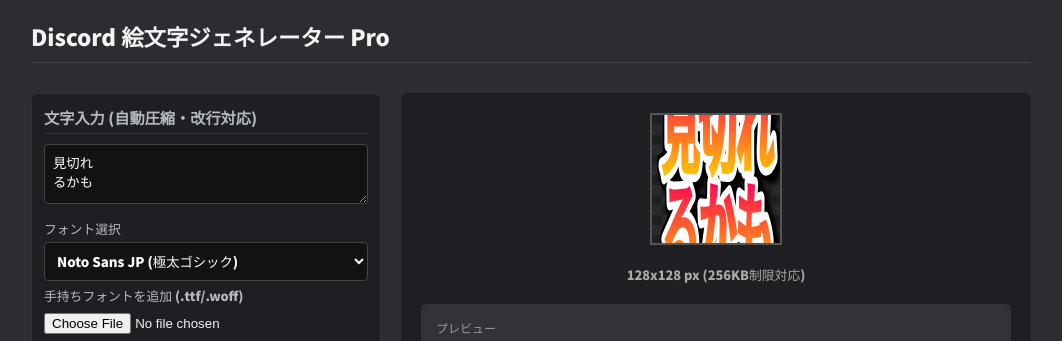
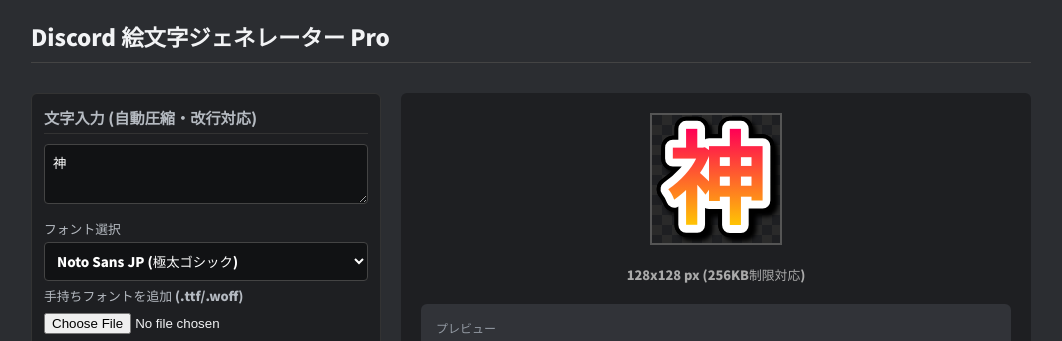
Before and after one commit to obakataro/emoji-maker, a plain HTML site: page index.html in a window 1280 px wide. Shown: the top 341 px of the page, without its empty margins (109-1171 px from the left). Drawn offline with Linux system fonts and the light colour scheme; a web font is replaced by a local one.

Commit message:
Update index.html

```diff
--- a/index.html
+++ b/index.html
@@ -150,7 +150,7 @@
 
         <div class="control-group">
             <h3>文字入力 (自動圧縮・改行対応)</h3>
-            <textarea id="textInput" placeholder="改行で&#10;2行に&#10;なります">見切れ&#10;るかも</textarea>
+            <textarea id="textInput" placeholder="改行で&#10;2行に&#10;なります">神</textarea>
 
             <div class="row" style="margin-top:10px;">
                 <div class="full-width">
```
